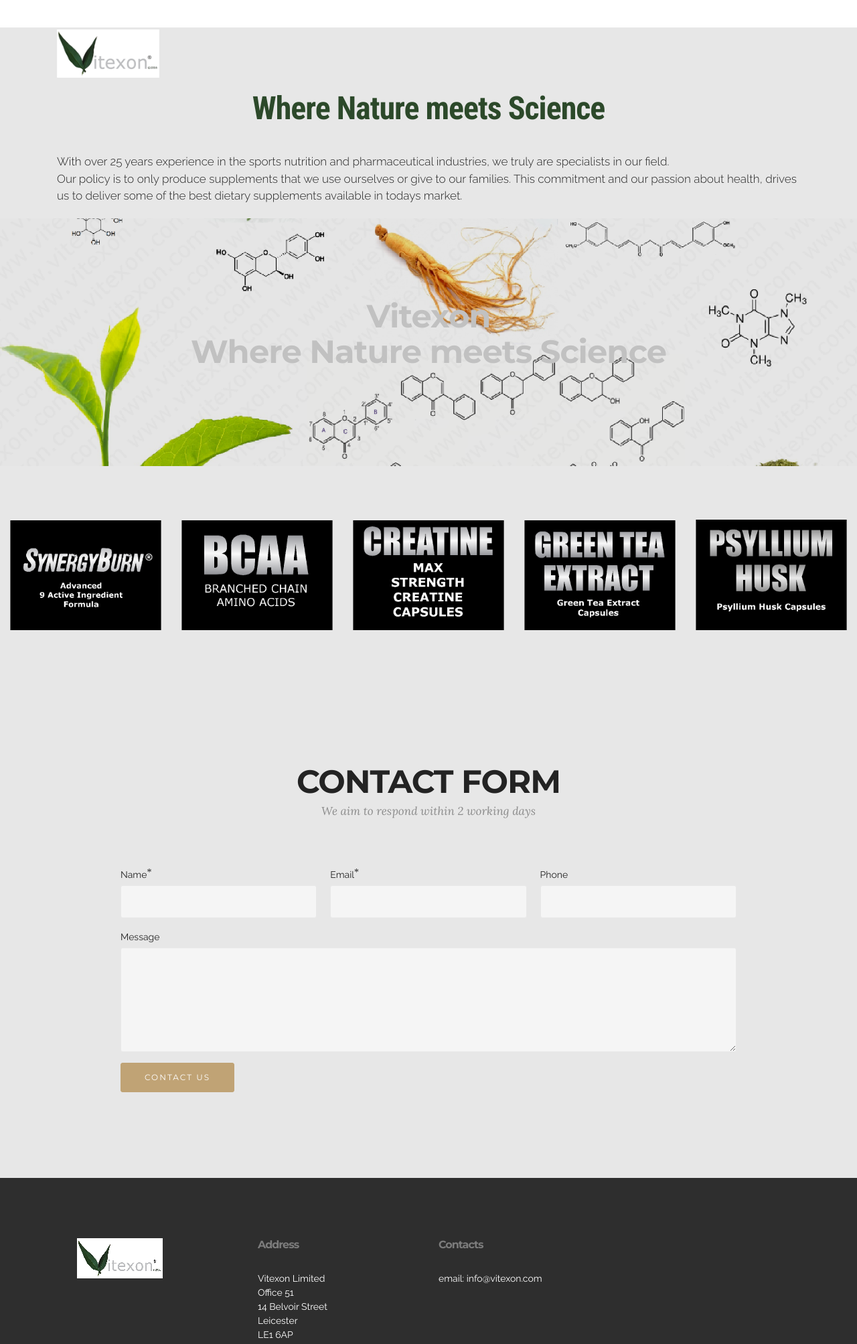
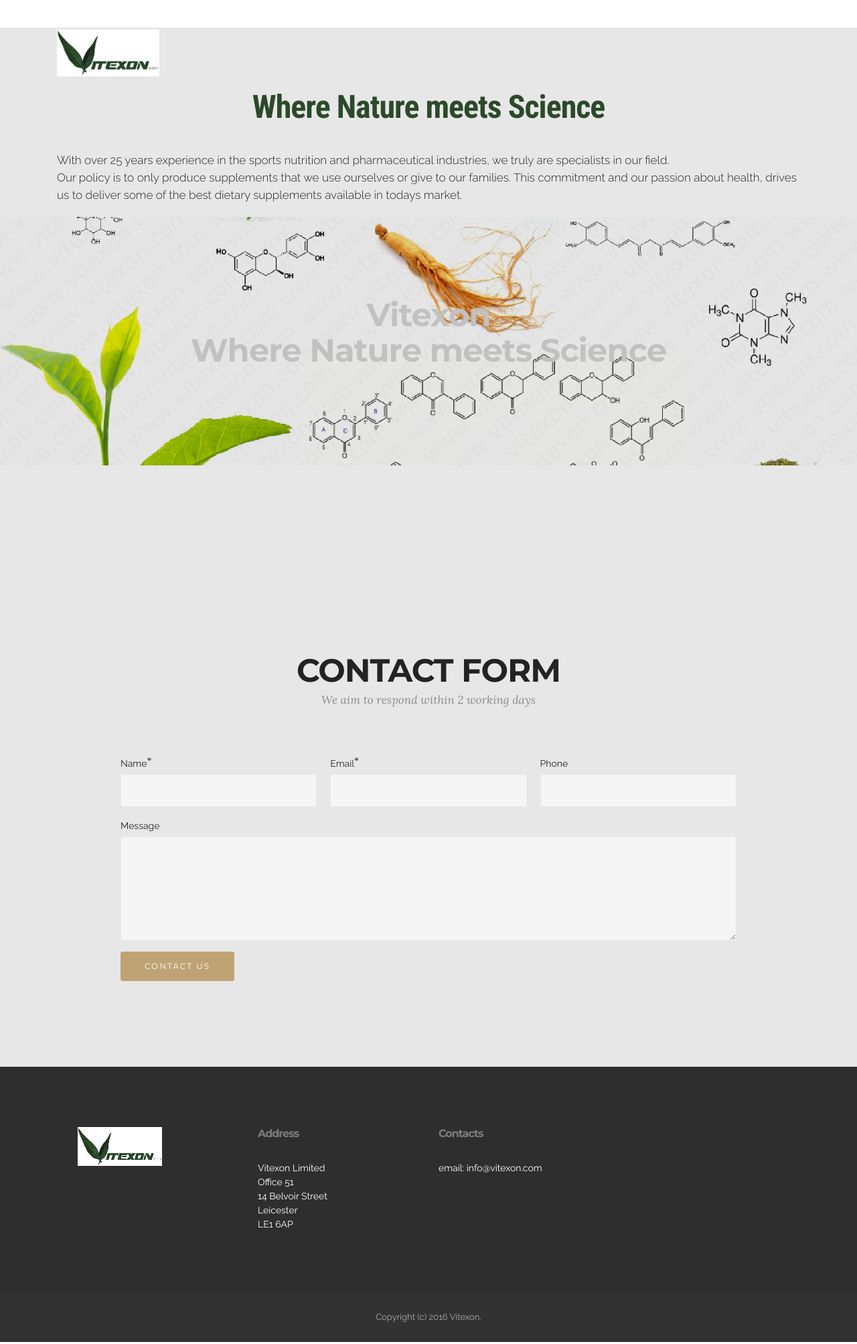
Before and after one commit to vitexon/one, a plain HTML site: page index.html in a window 1280 px wide. Shown: the top 2007 px of the page at 67% size. Drawn offline with Linux system fonts and the light colour scheme.

Commit message:
create github pages

```diff
--- a/index.html
+++ b/index.html
@@ -35,7 +35,7 @@
 
 </section>
 
-<section class="engine"><a rel="external" href="https://mobirise.com">Mobirise</a></section><section class="mbr-section" id="msg-box5-a" style="background-color: rgb(231, 231, 231); padding-top: 0px; padding-bottom: 0px;">
+<section class="engine"><a rel="external" href="https://mobirise.com">Web Site Builder</a></section><section class="mbr-section" id="msg-box5-a" style="background-color: rgb(231, 231, 231); padding-top: 0px; padding-bottom: 0px;">
 
 
     <div class="container">
@@ -43,7 +43,7 @@
             <div class="mbr-table-md-up">
 
               <div class="mbr-table-cell mbr-right-padding-md-up mbr-valign-top col-md-7 image-size" style="width: 20%;">
-                  <div class="mbr-figure"><img src="assets/images/vitexonweblogosmall-1400x659.png"></div>
+                  <div class="mbr-figure"><img src="assets/images/vitexonweblogo2017-1400x644.png"></div>
               </div>
 
 
@@ -106,7 +106,7 @@
         <div class="mbr-cards-col col-xs-12 col-lg-2" style="padding-top: 80px; padding-bottom: 80px;">
             <div class="container">
               <div class="card cart-block">
-                  <div class="card-img"><img src="assets/images/sb-600x436.png" class="card-img-top"></div>
+
 
                 </div>
             </div>
@@ -114,7 +114,7 @@
         <div class="mbr-cards-col col-xs-12 col-lg-2" style="padding-top: 80px; padding-bottom: 80px;">
             <div class="container">
                 <div class="card cart-block">
-                    <div class="card-img"><img src="assets/images/bcaa-600x436.png" class="card-img-top"></div>
+
 
                 </div>
             </div>
@@ -122,7 +122,7 @@
         <div class="mbr-cards-col col-xs-12 col-lg-2" style="padding-top: 80px; padding-bottom: 80px;">
             <div class="container">
                 <div class="card cart-block">
-                    <div class="card-img"><img src="assets/images/creatine-600x436.png" class="card-img-top"></div>
+
 
                 </div>
             </div>
@@ -130,7 +130,7 @@
         <div class="mbr-cards-col col-xs-12 col-lg-2" style="padding-top: 80px; padding-bottom: 80px;">
             <div class="container">
                 <div class="card cart-block">
-                    <div class="card-img"><img src="assets/images/gte-600x436.png" class="card-img-top"></div>
+
 
                 </div>
             </div>
@@ -138,7 +138,7 @@
         <div class="mbr-cards-col col-xs-12 col-lg-2" style="padding-top: 80px; padding-bottom: 80px;">
             <div class="container">
                 <div class="card cart-block">
-                    <div class="card-img"><img src="assets/images/ps-600x436.png" class="card-img-top"></div>
+
 
                 </div>
             </div>
@@ -172,7 +172,7 @@
 
                     <form action="https://mobirise.com/" method="post" data-form-title="CONTACT FORM">
 
-                        <input type="hidden" value="iA4Lj7J2qFsdXSkv/1Llt2nmVQKAXsA11cLsnv27MyyqUEulXE7N1k4Mnjpfuocl5x/kfLHI5hqXmHEdhHZO8A9M42ts/lCgizArYwHwuDb0gx433q/2LGm2iKuTuGg6" data-form-email="true">
+                        <input type="hidden" value="By1OcdZ/Zl6qMHoYwcc7DoUsn2tdhFnoDDBD0SWaVNGvAsRrX6yS6hoCAlbrnj5Nt1YHDcXzGuyxaAJz+9kIp9uIe3LASvp7I/Xi46vwTejOQ+mcUJPTWs1qzh/WwbWT" data-form-email="true">
 
                         <div class="row row-sm-offset">
 
@@ -218,7 +218,7 @@
     <div class="container">
         <div class="row">
             <div class="mbr-footer-content col-xs-12 col-md-3">
-                <div><img src="assets/images/vitexonweblogosmall-1-128x60.png"></div>
+                <div><img src="assets/images/vitexonweblogo2017-128x58.png"></div>
             </div>
             <div class="mbr-footer-content col-xs-12 col-md-3">
                 <p><strong>Address</strong><br>Vitexon Limited<br>Office 51 <br>14 Belvoir Street<br>Leicester<br>LE1 6AP<br></p>
```
Also changed, not shown: SynergyBurn.html (+1 -1 lines), assets/images/hashes.json (+1 -1 lines), assets/images/vitexonweblogo2017-128x58.png (added), assets/images/vitexonweblogo2017-1400x644.png (added), 1 other file.
